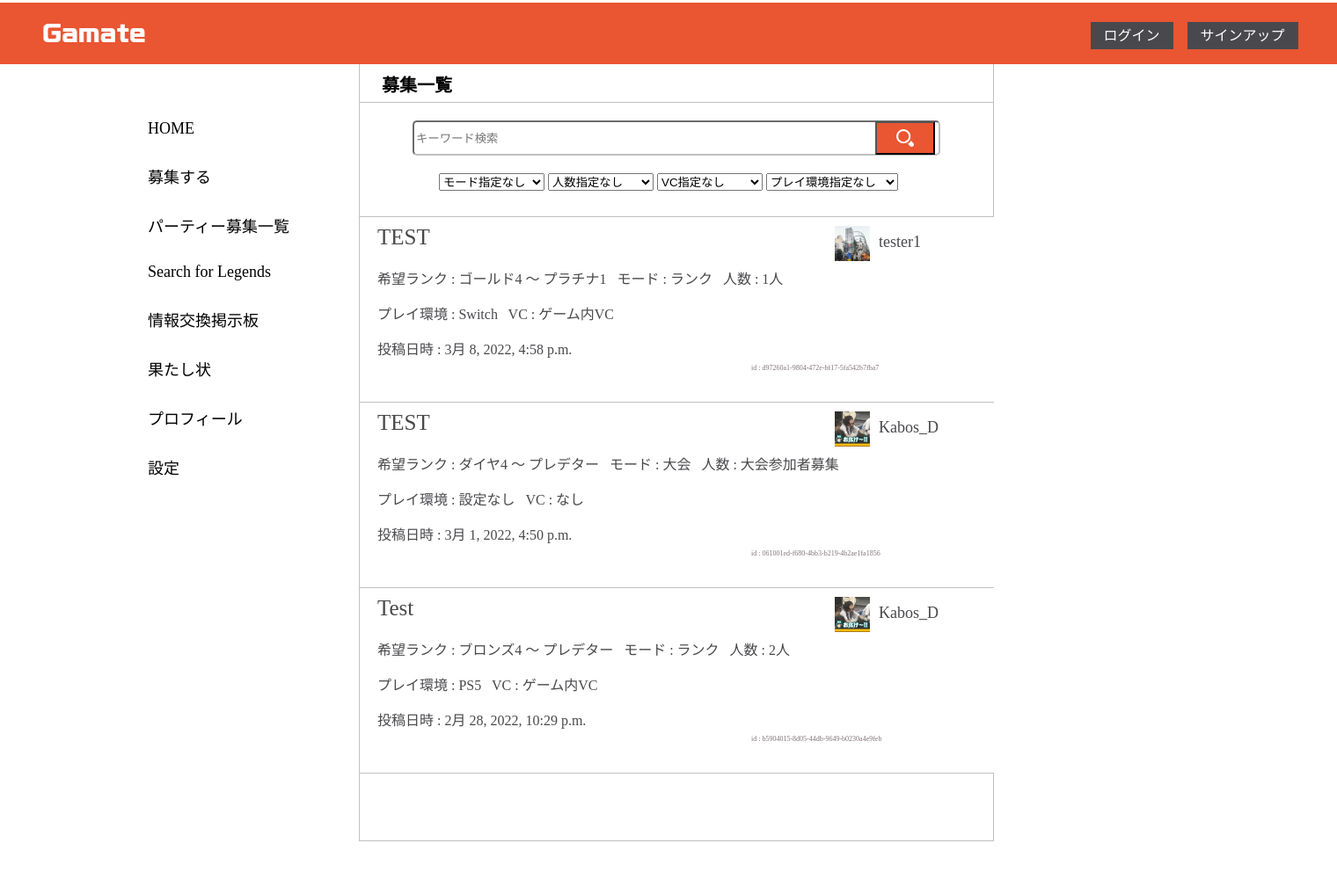
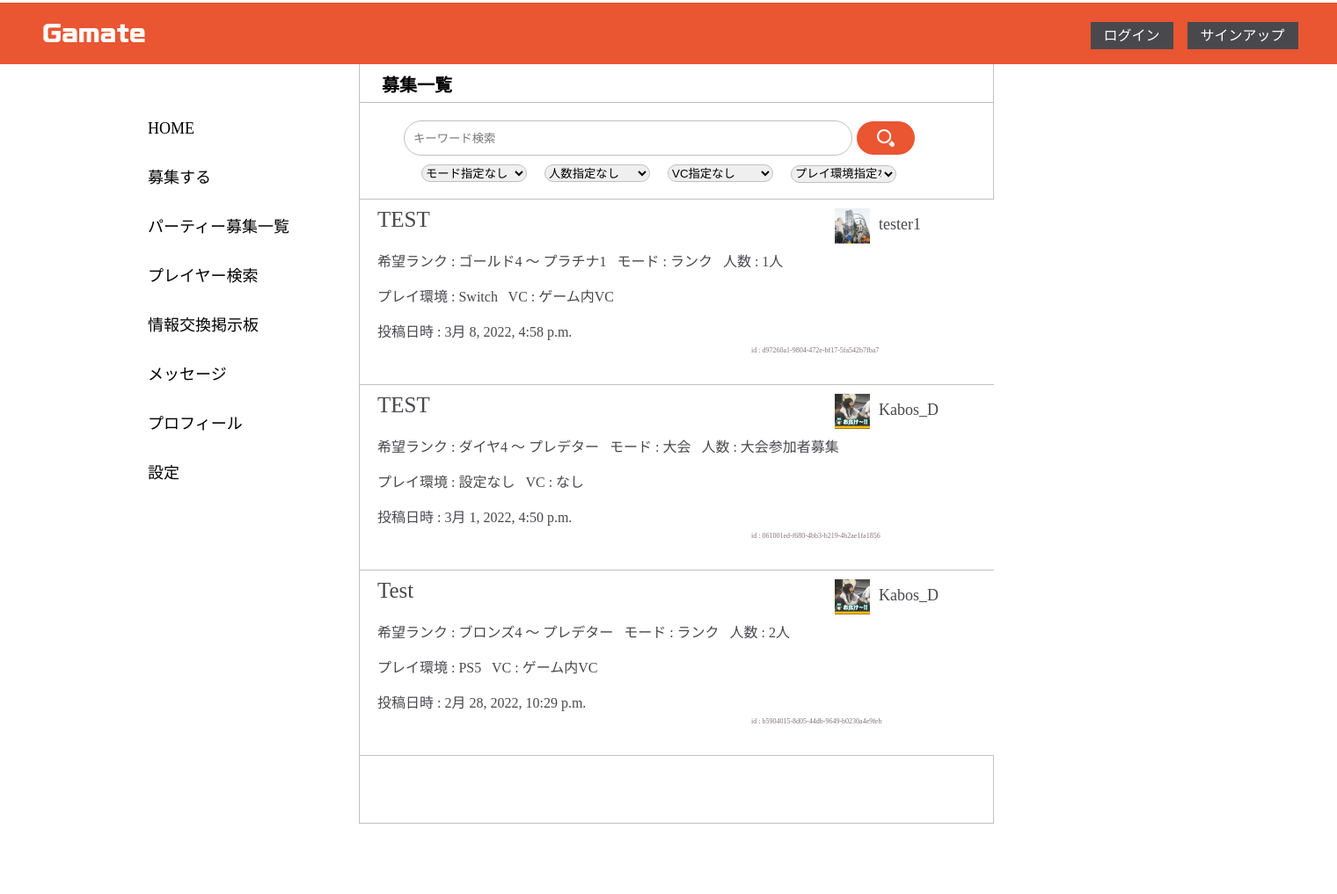
Before and after one commit to Kabos0809/django-app-practice, a Django app: page /list/ in a window 1520 px wide. Shown: the whole page at 88% size. After the commit the page ends 937 px from the top, so only its background shows below. Run offline with Django 3.2, Linux system fonts and the light colour scheme; data comes from the database, SQL or seed files in the repository; both versions use the stored data as it was after the commit.

Commit message:
base.htmlにおける表示の変更

```diff
--- a/static/css/list.css
+++ b/static/css/list.css
@@ -27,24 +27,24 @@
     left: -20px;
     padding: 10px;
     padding-top: 20px;
-    padding-bottom: 50px;
+    padding-bottom: 30px;
     width: 701px;
     border-top: 1px solid #c0c0c0;
     margin-bottom: 50px;
 }
 
-.article_list > .list > .artli {
+.article_list > .contents > .content-list {
     position: relative;
     top: 0px;
     padding-bottom: 50px;
 }
 
-.article_list > .list > .artli > li{
+.article_list > .contents > .content-list > li{
     position: relative;
     list-style: none;
 }
 
-.article_list > .list > .artli > li > .post{
+.article_list > .contents > .content-list > li > .post{
     position: relative;
     text-decoration: none;
     background-color: #fff;
@@ -63,44 +63,44 @@
     border-bottom: 1px solid #c0c0c0;
 }
 
-.article_list > .list > .artli > li > .post:hover{
+.article_list > .contents > .content-list > li > .post:hover{
     background-color: #e6e6e6;
 }
 
-.article_list > .list > .artli > li > .post > .art-username{
+.article_list > .contents > .content-list > li > .post > .art-username{
     position: relative;
     top: -50px;
     margin-left: 570px;
     font-size: 18px;
 }
 
-.article_list > .list > .artli > li > .post > img{
+.article_list > .contents > .content-list > li > .post > img{
     position: relative;
     left: 520px;
 }
 
-.article_list > .list > .artli > li > .post > .art-title{
+.article_list > .contents > .content-list > li > .post > .art-title{
     position: relative;
     top: -105px;
     font-size: 25px;
 }
 
-.article_list > .list > .artli > li > .post > .art-info1{
+.article_list > .contents > .content-list > li > .post > .art-info1{
     position: relative;
     top: -110px;
 }
 
-.article_list > .list > .artli > li > .post > .art-info2{
+.article_list > .contents > .content-list > li > .post > .art-info2{
     position: relative;
     top: -110px;
 }
 
-.article_list > .list > .artli > li > .post > .date{
+.article_list > .contents > .content-list > li > .post > .date{
     position: relative;
     top: -110px;
 }
 
-.article_list > .list > .artli > li > a > .id{
+.article_list > .contents > .content-list > li > a > .id{
     position: relative;
     width: 500px;
     font-size: 8px;
@@ -109,7 +109,7 @@
     left: 425px;
 }
 
-.article_list > .list > .artli > li > .update-link{
+.article_list > .contents > .content-list > li > .update-link{
     position: relative;
     top: 29.5px;
     left: 577px;
@@ -123,11 +123,11 @@
     transition: .2s;
 }
 
-.article_list > .list > .artli > li > .update-link:hover{
+.article_list > .contents > .content-list > li > .update-link:hover{
     background-color: #6685c6;
 }
 
-.article_list > .list > .artli > li > .report-form{
+.article_list > .contents > .content-list > li > .report-form{
     position: relative;
     top: 29.5px;
     left: 546px;
@@ -141,7 +141,7 @@
     transition: .2s;
 }
 
-.article_list > .list > .artli > li > .report-form:hover{
+.article_list > .contents > .content-list > li > .report-form:hover{
     background-color: #663d46;
 }
 
@@ -153,52 +153,67 @@
 .article_list > .s-r-f > .s-r > .s-k-recruit{
     position: relative;
     height: 40px;
-    width: 600px;
-    left: 50px;
-    border-radius: 5px;
+    width: 510px;
+    left: 40px;
+    border-radius: 20px;
+    border: 1px solid #fff;
     border-color: #c0c0c0;
+    padding-left: 10px;
 }
 
 .article_list > .s-r-f > .s-r > .s-c-recruit{
     position: relative;
-    margin-top: 20px;
-    left: 80px;
+    top:  10px;
+    left: 60px;
     height:20px;
     width: 120px;
+    border-radius: 10px;
+    border-color: #c0c0c0;
 }
 
 .article_list > .s-r-f > .s-r > .s-n-recruit{
     position: relative;
-    margin-top: 20px;
-    left: 80px;
+    top: -10px;
+    left: 200px;
     height: 20px;
     width: 120px;
+    border-radius: 10px;
+    border-color: #c0c0c0;
 }
 
 .article_list > .s-r-f > .s-r > .s-v-recruit{
     position: relative;
-    margin-top: 20px;
-    left: 80px;
+    top: -30px;
+    left: 340px;
     height: 20px;
     width: 120px;
+    border-radius: 10px;
+    border-color: #c0c0c0;
 }
 
 .article_list > .s-r-f > .s-r > .s-h-recruit{
     position: relative;
-    margin-top: 20px;
-    left: 80px;
+    top: -65px;
+    left: 480px;
     height: 20px;
-    width: 150px;
+    width: 120px;
+    border-radius: 10px;
+    border-color: #c0c0c0;
 }
 
 .article_list > .s-r-f > .s-r > button{
     position: relative;
-    height: 38px;
+    height: 40px;
     width: 68px;
-    top: -45px;
-    left: 50px;
+    top: -100px;
+    left: 430px;
     margin-bottom: 0;
-    border-radius: 1px;
+    border-radius: 20px;
     background-color: #ea5532;
-    border-color: none;
+    border:1px solid #fff;
+    transition: .4s;
 }
+
+.article_list > .s-r-f > .s-r > button:hover{
+    background-color: #cc482b;
+}
--- a/templates/article_list.html
+++ b/templates/article_list.html
@@ -6,7 +6,7 @@
     <h3>募集一覧</h3>
     <div class="s-r-f">
         <form class="s-r" method="GET" action="{% url 'main:Article_List' %}">
-            <input class="s-k-recruit" type="text" name="keyword" placeholder="キーワード検索">
+            <input class="s-k-recruit" type="text" name="keyword" placeholder="キーワード検索"></br>
             <select class="s-c-recruit" name="category">
                 <option value="">モード指定なし</option>
                 <option value="ランク">ランク</option>
@@ -16,20 +16,20 @@
                 <option value="アリーナランク">アリーナランク</option>
                 <option value="タイマン">タイマン</option>
                 <option vlaue="大会">大会</option>
-            </select>
+            </select></br>
             <select class="s-n-recruit" name="num">
                 <option value="">人数指定なし</option>
                 <option value="1人">1人</option>
                 <option value="2人">2人</option>
                 <option value="大会参加者募集">大会参加者募集</option>
-            </select>
+            </select></br>
             <select class="s-v-recruit" name="vc">
                 <option value="">VC指定なし</option>
                 <option value="なし">なし</option>
                 <option value="discord">discord</option>
                 <option value="ゲーム内VC">ゲーム内VC</option>
                 <option value="その他VC">その他VC</option>
-            </select>
+            </select></br>
             <select class="s-h-recruit" name="hard">
                 <option value="">プレイ環境指定なし</option>
                 <option value="Switch">Switch</option>
@@ -41,9 +41,9 @@
             <button type="submit"><img src="{% static 'img/mushimegane.png' %}" height="20" width="20px"/></button>
         </form>
     </div>
-    <div class="list">
+    <div class="contents">
         {% for list in object_list %}
-        <ul class="artli">
+        <ul class="content-list">
             <li>
                 {% if list.user_id == user.id %}
                 {% else %}
--- a/templates/base.html
+++ b/templates/base.html
@@ -36,13 +36,13 @@
                     <a href="{% url 'main:Article_List' %}">パーティー募集一覧</a>
                 </li>
                 <li>
-                    <a href="{% url 'main:User_List' %}">Search for Legends</a>
+                    <a href="{% url 'main:User_List' %}">プレイヤー検索</a>
                 </li>
                 <li>
                     <a href="{% url 'main:Thread_List' %}">情報交換掲示板</a>
                 </li>
                 <li>
-                    <a href="">果たし状</a>
+                    <a href="">メッセージ</a>
                 </li>
                 <li>
                     <a href="">プロフィール</a>
--- a/templates/forms.html
+++ b/templates/forms.html
@@ -6,7 +6,7 @@
     <h3>パーティー募集</h3>
     <form method="post" enctype="multipart/form-data" class="form_main">
         <div class="title">
-            <p>タイトル : {{ form.title }} (必須です)</p>
+            <p>募集タイトル : {{ form.title }} (※30文字以内)</p>
         </div>
         <div class="hard">
             <p>プレイ環境 :
--- a/templates/user_list.html
+++ b/templates/user_list.html
@@ -3,7 +3,7 @@
 {% block body %}
 <link rel=stylesheet type=text/css href="{% static 'css/user_list.css' %}" />
 <div class="user-list">
-    <h3 class="u-list-h3">Search for Legends</h3>
+    <h3 class="u-list-h3">プレイヤー検索</h3>
     <div class="user-search">
         <form class="user-search-f" method="GET" action="{% url 'main:User_List' %}">
             <input type="text" name="keyword" placeholder="ユーザー名 or プレイヤー名検索" class="input-keyword">
@@ -73,7 +73,7 @@
         <ul class="user-list-ul">
             <li>
             <a href="{% url 'main:User_Detail' list.pk %}" class="users">
-                <p class="player-icon">{% if list.icon %}<img src="{{ list.icon.url }}" height="60px" width="60px"/>{% else %}<img src={% static 'img/icon_none.jpg' %} height="60px" width="60px" />{% endif %}</p>
+                <p class="player-icon">{% if list.icon %}<img src="{{ list.icon.url }}" height="55px" width="55px"/>{% else %}<img src={% static 'img/icon_none.jpg' %} height="55px" width="55px" />{% endif %}</p>
                 <p class="player-name">{{ list.player_name }} &nbsp; (@{{ list.username }})</p>
                 <p class="any-info">RANK : {{ list.rank }} &nbsp; プレイ環境 : {% for hard in list.split_playfield %}{{ hard }}{% endfor %}</p>
                 <p class="any-info2">よく使うレジェンド :
```
Also changed, not shown: main/models.py (+13 -0 lines), static/css/detail.css (+4 -21 lines), static/css/form.css (+27 -10 lines), templates/detail.html (+5 -5 lines), db.sqlite3, media/user_icon/test4.jpg (added), 1 other file.
